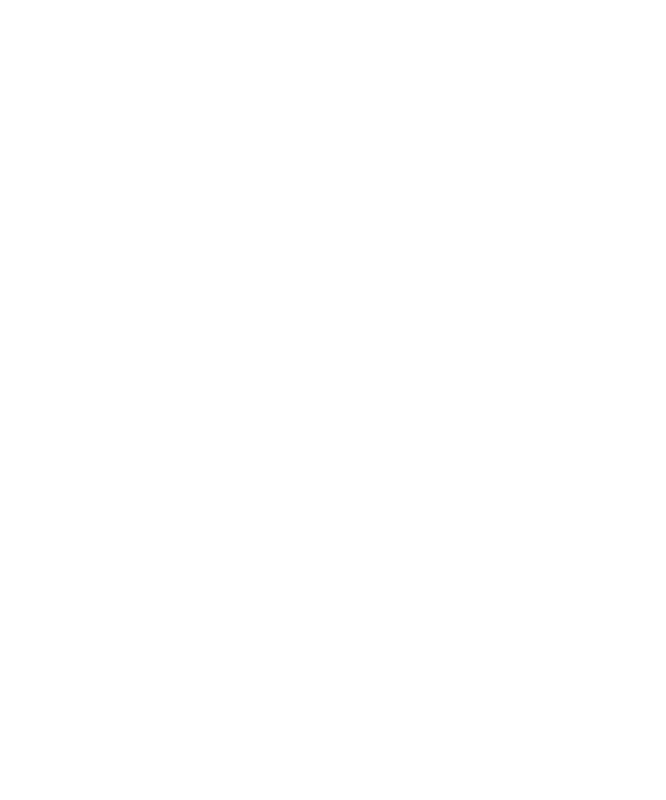
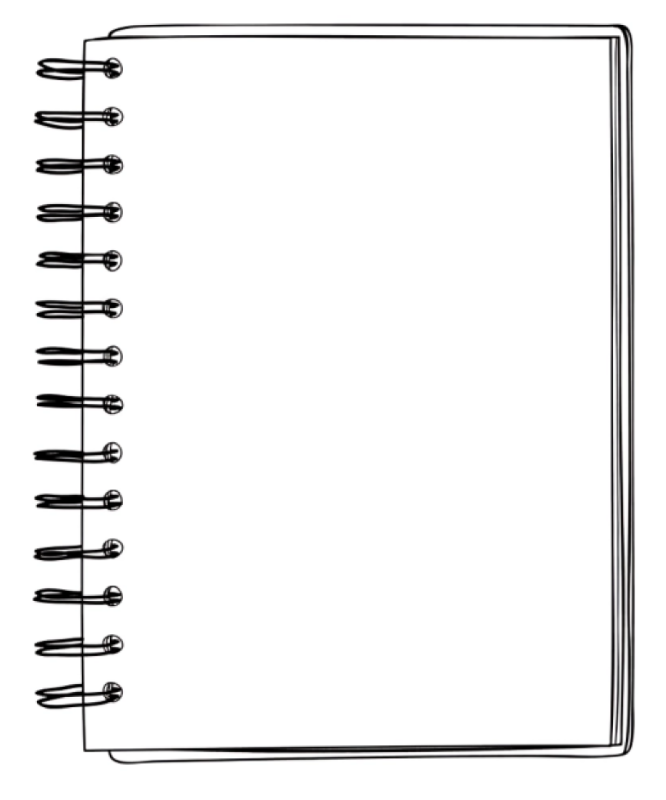
Before and after one commit to DavyHyun/spiritual-journal, a React (Create React App) app in the folder frontend/: page /newentry in a window 1280 px wide. Before the commit this address had no page. Shown: the whole page, without its empty margins (315-981 px from the left). Built offline with nearby package versions, Linux system fonts and the light colour scheme; a web font is replaced by a local one.

Commit message:
conditionally render header

```diff
--- a/frontend/src/App.js
+++ b/frontend/src/App.js
@@ -2,6 +2,7 @@
 import { BrowserRouter, Route, Routes } from "react-router-dom";
 import LoginRegister from './screens/LoginRegister/LoginRegister';
 import MyJournal from './screens/MyJournal/MyJournal';
+import NewEntry from './screens/NewEntry/NewEntry';
 import { useSelector } from "react-redux";
 import Header from "./components/Header/Header";
 
@@ -16,6 +17,7 @@
       <Routes>
         <Route path="/" Component={LoginRegister}/>
         <Route path="/myjournal" Component={MyJournal} />
+        <Route path="/newentry" Component={NewEntry} />
       </Routes>
     </BrowserRouter>
   );
--- a/frontend/src/components/Header/Header.js
+++ b/frontend/src/components/Header/Header.js
@@ -5,7 +5,7 @@
 import Navbar from "react-bootstrap/Navbar";
 import NavDropdown from "react-bootstrap/NavDropdown";
 import { useDispatch, useSelector } from "react-redux";
-import { useNavigate } from "react-router-dom";
+import { useNavigate, useLocation } from "react-router-dom";
 import './Header.css'
 import { logout } from "../../actions/userActions";
 import logo from "../../misc/images/loginNotebook.png"
@@ -14,6 +14,7 @@
 const Header = () => {
   const navigate = useNavigate();
   const dispatch = useDispatch();
+  const location = useLocation();
 //   const userLogin = useSelector((state) => state.userLogin);
 //   const { userInfo } = userLogin;
 
@@ -23,6 +24,9 @@
   };
 
   return (
+    <div>
+      {
+        location.pathname === "/newentry" ? null :
         <Navbar expand="lg">
             <Container fluid>
               <Navbar.Brand href="/myjournal" className="header">
@@ -39,13 +43,14 @@
                   <Nav.Link href="/newentry">+ new entry</Nav.Link>
                   <Nav.Link onClick={() => logoutHandler()}>
                     <FiLogOut style={{
-                marginLeft: '10%'
                     }}/>
                   </Nav.Link>
                 </Nav>
               </Navbar.Collapse>
             </Container>
           </Navbar>
+      }
+    </div>
   );
 };
 
--- a/frontend/src/screens/LoginRegister/LoginRegister.css
+++ b/frontend/src/screens/LoginRegister/LoginRegister.css
@@ -1,5 +1,5 @@
 /* CONTAINTERS */
-.container {
+.containerLogin {
     background-image: url(../../misc/images/loginNotebook.png);
     width: 100%;
     height: 100vh;
--- a/frontend/src/screens/LoginRegister/LoginRegister.js
+++ b/frontend/src/screens/LoginRegister/LoginRegister.js
@@ -34,7 +34,7 @@
     }
 
   return (
-    <div className="container">
+    <div className="containerLogin">
         <div className="loginBox">
             <p className="titleText">My Spiritual Journal</p>
             <div className='entryBox'>
--- a/frontend/src/screens/MyJournal/MyJournal.js
+++ b/frontend/src/screens/MyJournal/MyJournal.js
@@ -17,16 +17,15 @@
     }
   }, [userInfo, nav])
 
-  const logoutHandle = async() => {
-    dispatch(logout());
-    nav("/");
-  }
+  // const logoutHandle = async() => {
+  //   dispatch(logout());
+  //   nav("/");
+  // }
 
 
   return (
     <div>
-      {/* <Header /> */}
-      <button onClick={() => logoutHandle()}>logout for now</button>
+
     </div>
   )
 }
--- /dev/null
+++ b/frontend/src/screens/NewEntry/NewEntry.css
@@ -0,0 +1,11 @@
+.containerEntry {
+    background-image: url(../../misc/images/entryNotebook.png);
+    width: 100%;
+    height: calc(100vh);
+    background-position: center;
+    background-repeat: no-repeat;
+    display: flex;
+    justify-content: center;
+    align-items: center;
+    background-size: 120vh;
+}
--- /dev/null
+++ b/frontend/src/screens/NewEntry/NewEntry.js
@@ -0,0 +1,14 @@
+import React, {useEffect} from 'react'
+import { useDispatch, useSelector } from "react-redux";
+import { useNavigate } from "react-router-dom";
+import './NewEntry.css';
+
+const NewEntry = () => {
+  return (
+    <div className="containerEntry">
+
+    </div>
+  )
+}
+
+export default NewEntry
```
Also changed, not shown: frontend/src/misc/images/entryNotebook.png (added). Lines whose indentation alone changed are shown as unchanged.
